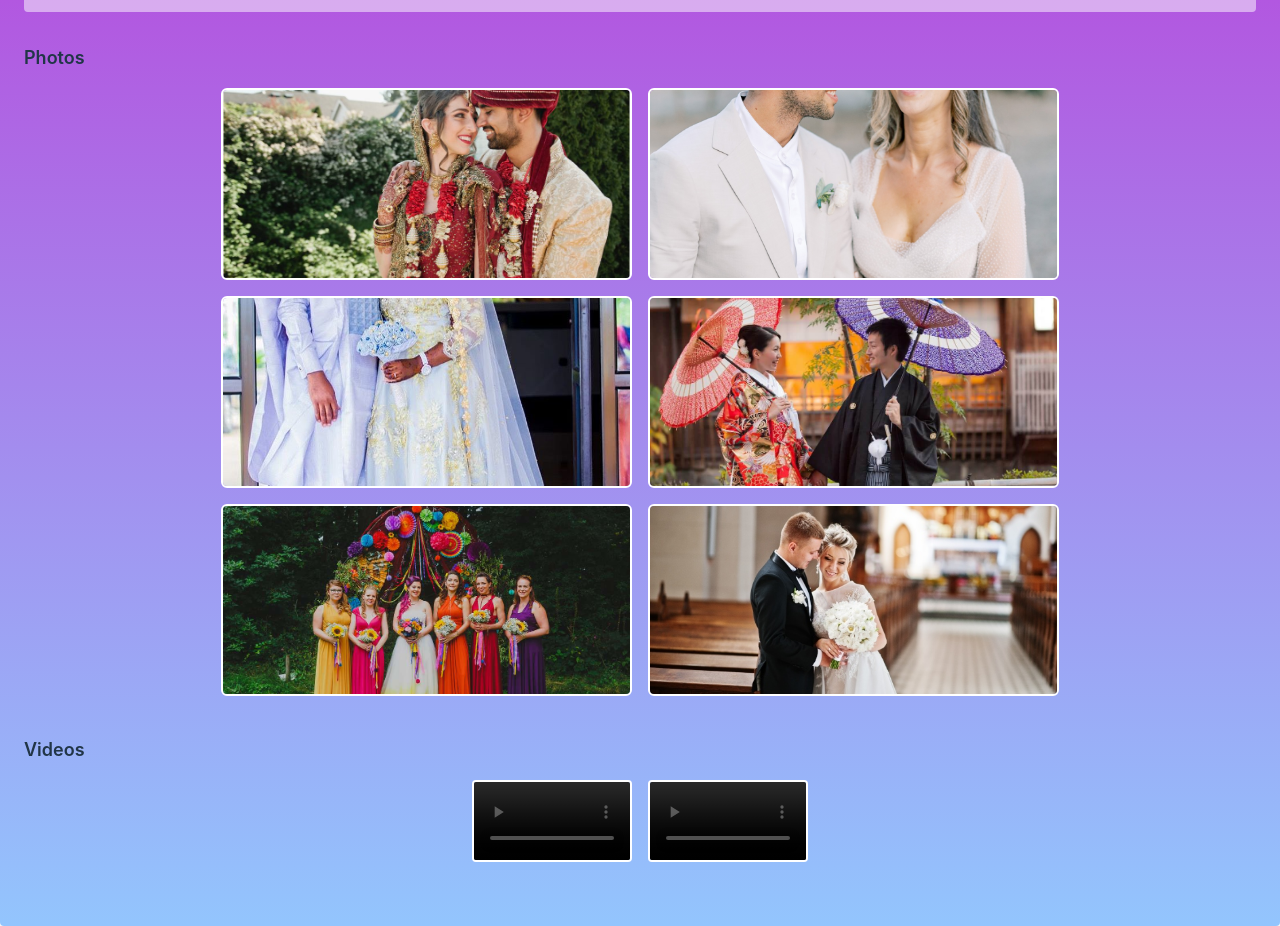
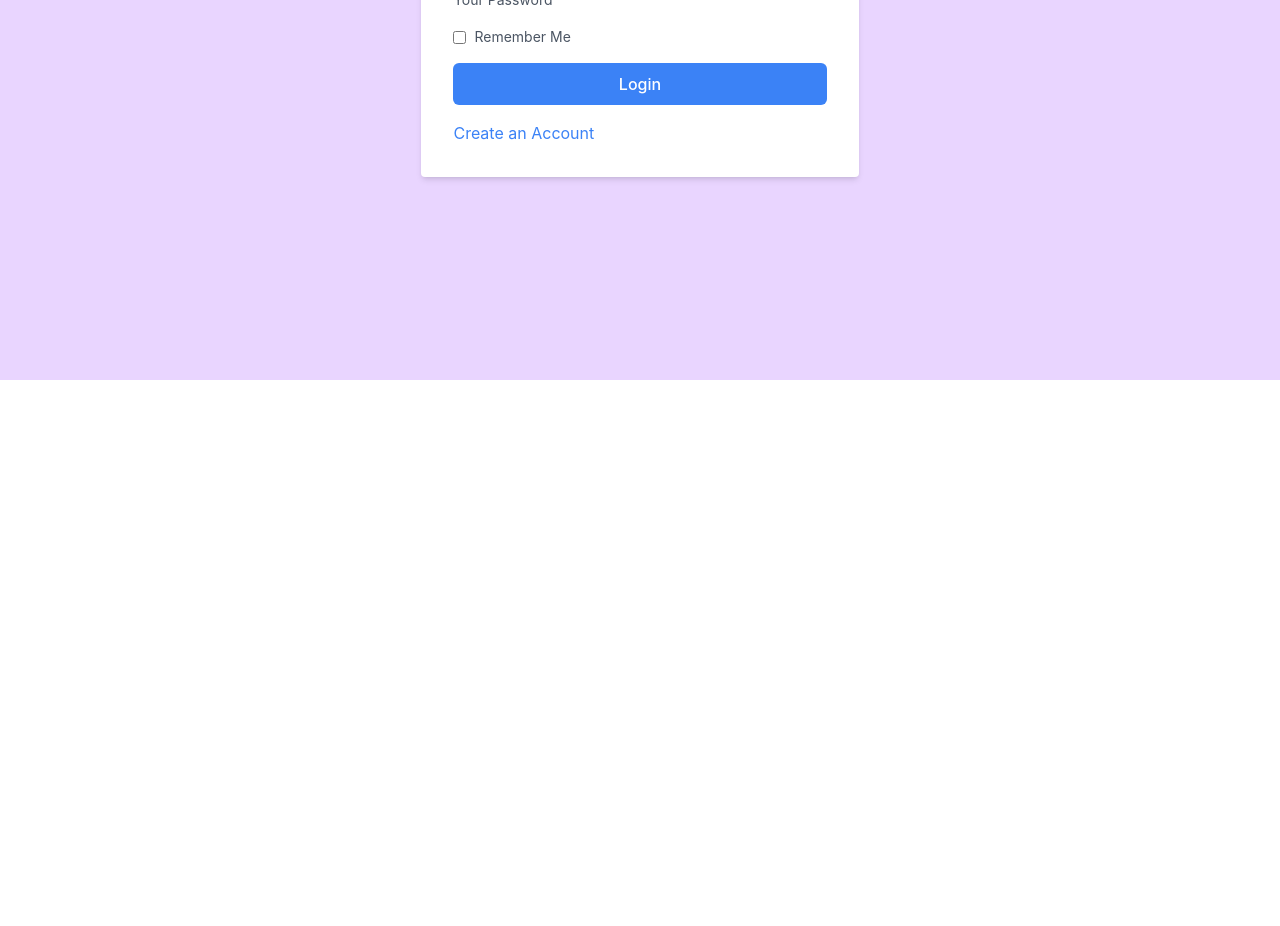
Before and after one commit to Dakshaarvind/LensMingle, a React (Vite) app in the folder LensMingleApp/: page / in a window 1280 px wide. Shown: the part 420-1346 px from the top of the page. After the commit the page ends 800 px from the top, so only its background shows below. Built offline with nearby package versions, Linux system fonts and the light colour scheme; grey boxes are pictures that could not be loaded.

Commit message:
last submission

```diff
--- a/LensMingleApp/src/App.jsx
+++ b/LensMingleApp/src/App.jsx
@@ -11,7 +11,7 @@ const App = () => {
   return (
     <div>
 
-      <LastPage />
+      <Login />
     </div>
   );
 };
--- a/LensMingleApp/src/components/LastPage.jsx
+++ b/LensMingleApp/src/components/LastPage.jsx
@@ -15,10 +15,10 @@ function LastPage() {
         <p>Address: 554 Clark Ave, Los Angeles, USA</p>
       </div>
       <div className="photos mb-8">
-        <h3 className="text-lg font-semibold mb-2">Photos</h3>
+        <h3 className="text-lg font-semibold mb-2 bg-white bg-opacity-30 rounded-lg inline-block p-2">Photos</h3>
         <div className="flex flex-wrap justify-center">
           <img src="Kim1.jpg" alt="Photo 1" className="w-1/3 h-48 rounded-md object-cover m-2 border-2 border-white" />
-          <img src="Kim2.jpg" alt="Photo 2" className="w-1/3 h-48 rounded-md object-cover m-2 border-2 border-white" />
+          <img src="wedding.jpeg" alt="Photo 2" className="w-1/3 h-48 rounded-md object-cover m-2 border-2 border-white" />
           <img src="Kim3.jpg" alt="Photo 3" className="w-1/3 h-48 rounded-md object-cover m-2 border-2 border-white" />
           <img src="Kim4.jpg" alt="Photo 4" className="w-1/3 h-48 rounded-md object-cover m-2 border-2 border-white" />
           <img src="Kim5.jpg" alt="Photo 5" className="w-1/3 h-48 rounded-md object-cover m-2 border-2 border-white" />
@@ -26,7 +26,7 @@ function LastPage() {
         </div>
       </div>
       <div className="videos mb-8">
-        <h3 className="text-lg font-semibold mb-2">Videos</h3>
+        <h3 className="text-lg font-semibold mb-2 bg-white bg-opacity-30 rounded-lg inline-block p-2">Videos</h3>
         <div className="flex justify-center">
           <video controls width="160" height="120" className="m-2 border-2 border-white rounded">
             <source src="vid1.mp4" type="video/mp4" />
--- a/LensMingleApp/src/components/ResultsPage.jsx
+++ b/LensMingleApp/src/components/ResultsPage.jsx
@@ -1,8 +1,12 @@
 import React, { useState } from 'react';
+import LastPage from './LastPage'; // Import the component you want to render
 
 const ResultsPage = ({ data }) => {
   // State variable to keep track of expanded profiles
   const [expandedProfile, setExpandedProfile] = useState(null);
+
+  // State variable to determine if the LastPage component should be rendered
+  const [viewWorkClicked, setViewWorkClicked] = useState(false);
 
   // Function to handle profile expansion
   const handleProfileExpansion = (index) => {
@@ -11,10 +15,15 @@ const ResultsPage = ({ data }) => {
 
   // Function to handle "View Work" button click
   const handleViewWork = () => {
-    console.log("View Work clicked");
-    // Add logic to navigate to another page or perform another action
+    setViewWorkClicked(true); // Set the state to true when the button is clicked
   };
 
+  // If the "View Work" button was clicked, render the LastPage component
+  if (viewWorkClicked) {
+    return <LastPage />;
+  }
+
+  // Otherwise, render the ResultsPage component
   return (
     <div className="bg-purple-200 p-8">
       <h2 className="text-2xl font-bold mb-4">Find your photographer!</h2>
```
Also changed, not shown: LensMingleApp/public/wedding.jpeg (added).
